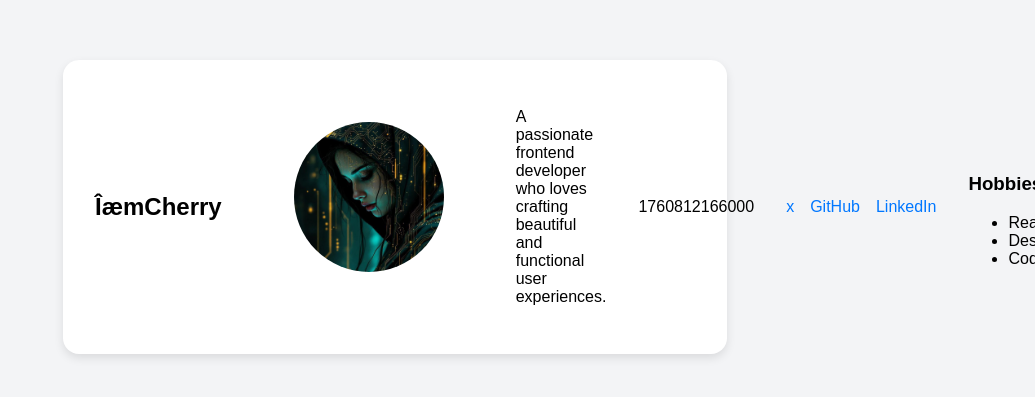
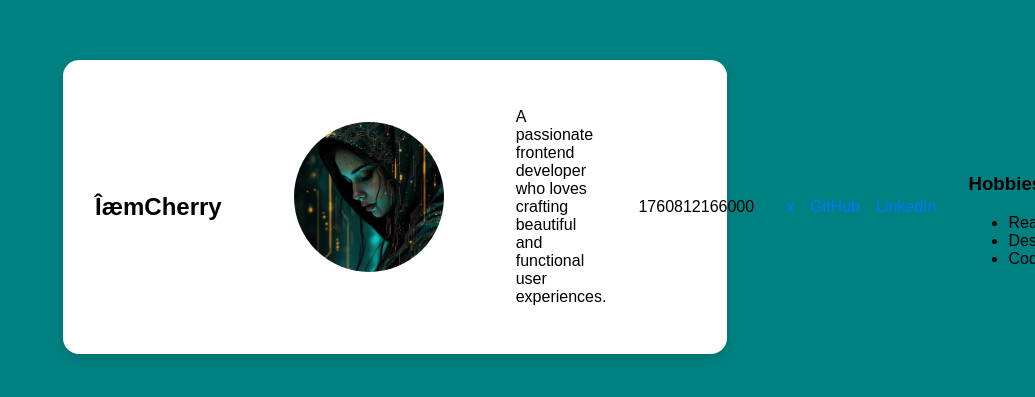
Before and after one commit to cherryihuoma/Profilecard2.o, a plain HTML site: page index.html in a window 1280 px wide. Shown: the part 193-590 px from the top of the page, without its empty margins (245-1280 px from the left). Drawn offline with Linux system fonts and the light colour scheme.

Commit message:
Update slack.css

```diff
--- a/slack.css
+++ b/slack.css
@@ -1,6 +1,6 @@
 body {
   font-family: "Poppins", sans-serif;
-  background: #f3f4f6;
+  background: teal;
   display: flex;
   justify-content: center;
   align-items: center;
```
